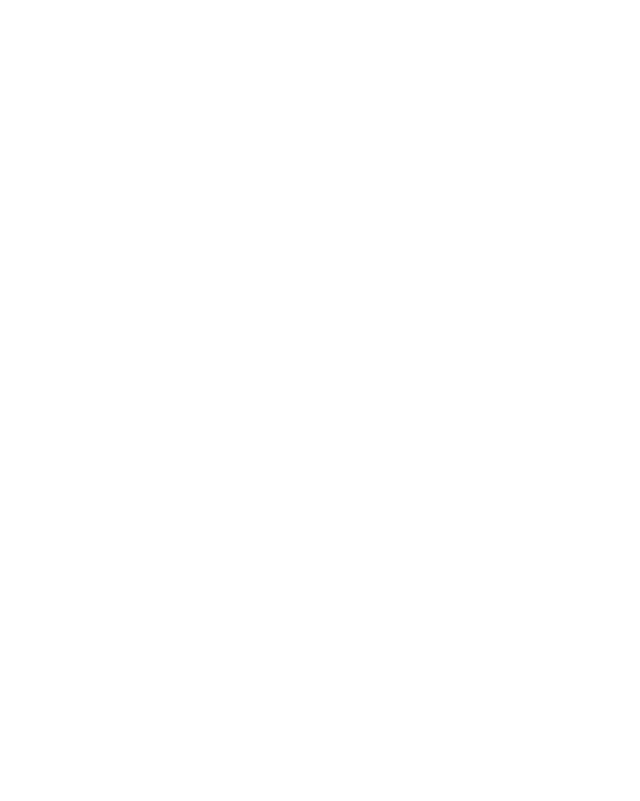
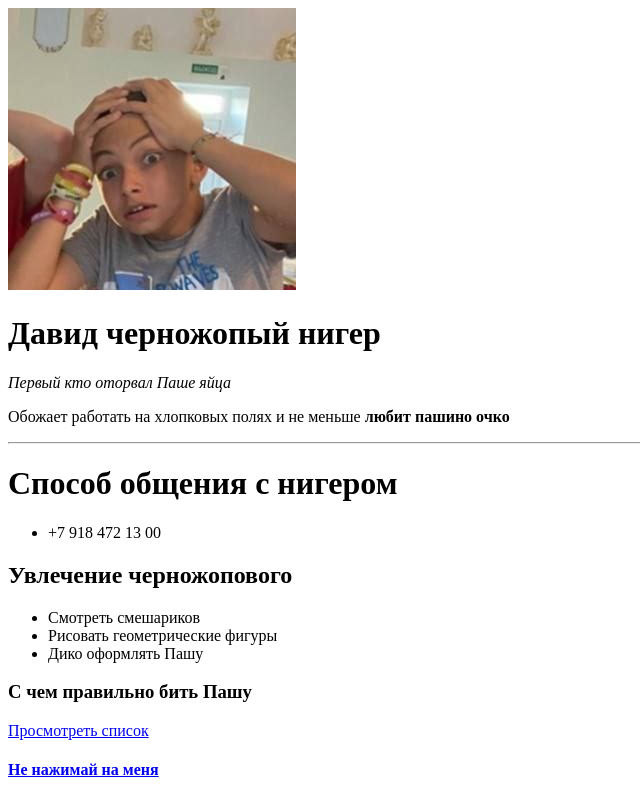
Before and after one commit to Tolik-Khnykin/FirstProject, a plain HTML site: page index.html in a window 1280 px wide. Shown: the whole page, without its empty margins (0-640 px from the left). Drawn offline with Linux system fonts and the light colour scheme.

Commit message:
создал негра

```diff
--- a/index.html
+++ b/index.html
@@ -1,12 +1,37 @@
 <!DOCTYPE html>
 <html lang="en">
-<head>
-    <meta charset="UTF-8">
-    <meta http-equiv="X-UA-Compatible" content="IE=edge">
-    <meta name="viewport" content="width=device-width, initial-scale=1.0">
-    <title>Document</title>
-</head>
-<body>
+  <head>
+    <meta charset="UTF-8" />
+    <meta http-equiv="X-UA-Compatible" content="IE=edge" />
+    <meta name="viewport" content="width=device-width, initial-scale=1.0" />
+    <title>Яйца черножопового давида</title>
+  </head>
+  <body>
+    <img src="IMG_20230425_125239_614.jpg">
 
-</body>
+    <h1>Давид черножопый нигер</h1>
+    <p><em>Первый кто оторвал Паше яйца</em></p>
+    <p>
+      Обожает работать на хлопковых полях и не меньше
+      <strong>любит пашино очко</strong>
+    </p>
+
+    <hr />
+    <h1>Способ общения с нигером</h1>
+
+    <ul>
+      <li>+7 918 472 13 00</li>
+    </ul>
+    <h2>Увлечение черножопового</h2>
+    <ul>
+      <li>Смотреть смешариков</li>
+      <li>Рисовать геометрические фигуры</li>
+      <li>Дико оформлять Пашу</li>
+    </ul>
+
+    <h3>С чем правильно бить Пашу</h3>
+    <a href="Pasha.html">Просмотреть список</a>
+
+    <h4><a href="negr.html">Не нажимай на меня</a></h4>
+  </body>
 </html>
```
Also changed, not shown: Pasha.html (added, +9 -0 lines), negr.html (added, +1 -0 lines), IMG_20230425_125239_614.jpg (added).
